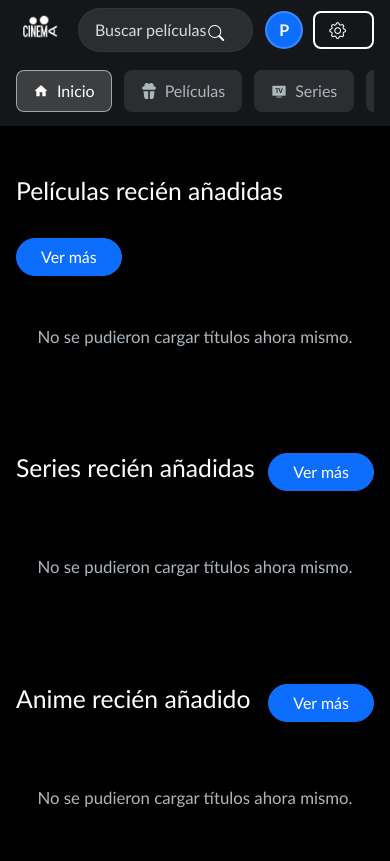
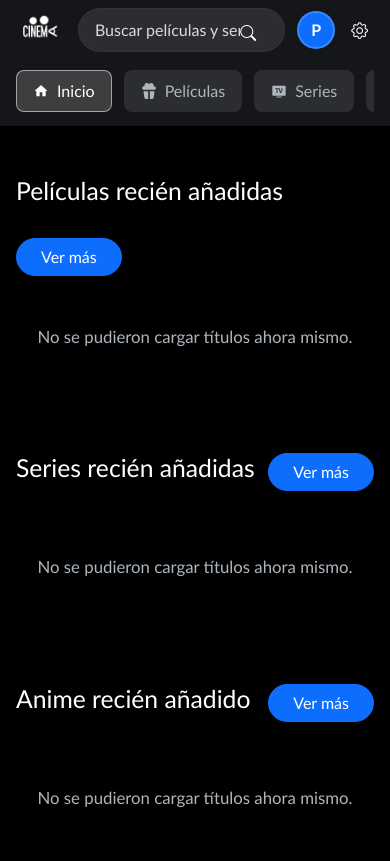
Before and after one commit to iamedina/cinema, a website: page index.html in a window 390 px wide. Shown: the top 861 px of the page. Drawn offline with Linux system fonts and the light colour scheme; no server answers.

Commit message:
Header: boton de Ajustes solo icono, sin caja visible

```diff
--- a/css/style.css
+++ b/css/style.css
@@ -147,17 +147,13 @@ input::placeholder {
   display: inline-flex;
   align-items: center;
   justify-content: center;
-  padding: 6px 22px;
-  border: 2px solid #fff;
+  padding: 8px;
+  border: none;
   border-radius: 8px;
   transition: background-color 0.3s, border-color 0.3s;
 }
 
-.login:hover {
-  background-color: rgba(51, 51, 51, 0.75);
-  border-color: rgba(82, 82, 82, 0.9);
-}
-
+/* El botón es solo el icono: sin caja visible, pero con foco de teclado. */
 .login:focus-visible {
   outline: 2px solid var(--primario-suave);
   outline-offset: 2px;
@@ -1824,7 +1820,7 @@ footer a:hover {
   }
 
   .login {
-    padding: 4px 14px;
+    padding: 6px;
   }
 
   nav .mover,
--- a/index.html
+++ b/index.html
@@ -42,8 +42,7 @@
         </div>
         <div class="login-div">
             <a class="login ajustes-enlace" href="ajustes.html" title="Ajustes">
-                <i class="bi bi-gear" aria-hidden="true"></i>&nbsp;
-
+                <i class="bi bi-gear" aria-hidden="true"></i>
             </a>
         </div>
     </header>
```
Also changed, not shown: ajustes.html (+1 -1 lines), anime.html (+1 -1 lines), busqueda.html (+1 -1 lines), descripcion.html (+1 -1 lines), dominio-publico.html (+1 -1 lines), favoritos.html (+1 -1 lines), legal.html (+1 -1 lines), pelicula.html (+1 -1 lines), persona.html (+1 -1 lines), serie.html (+1 -1 lines).
